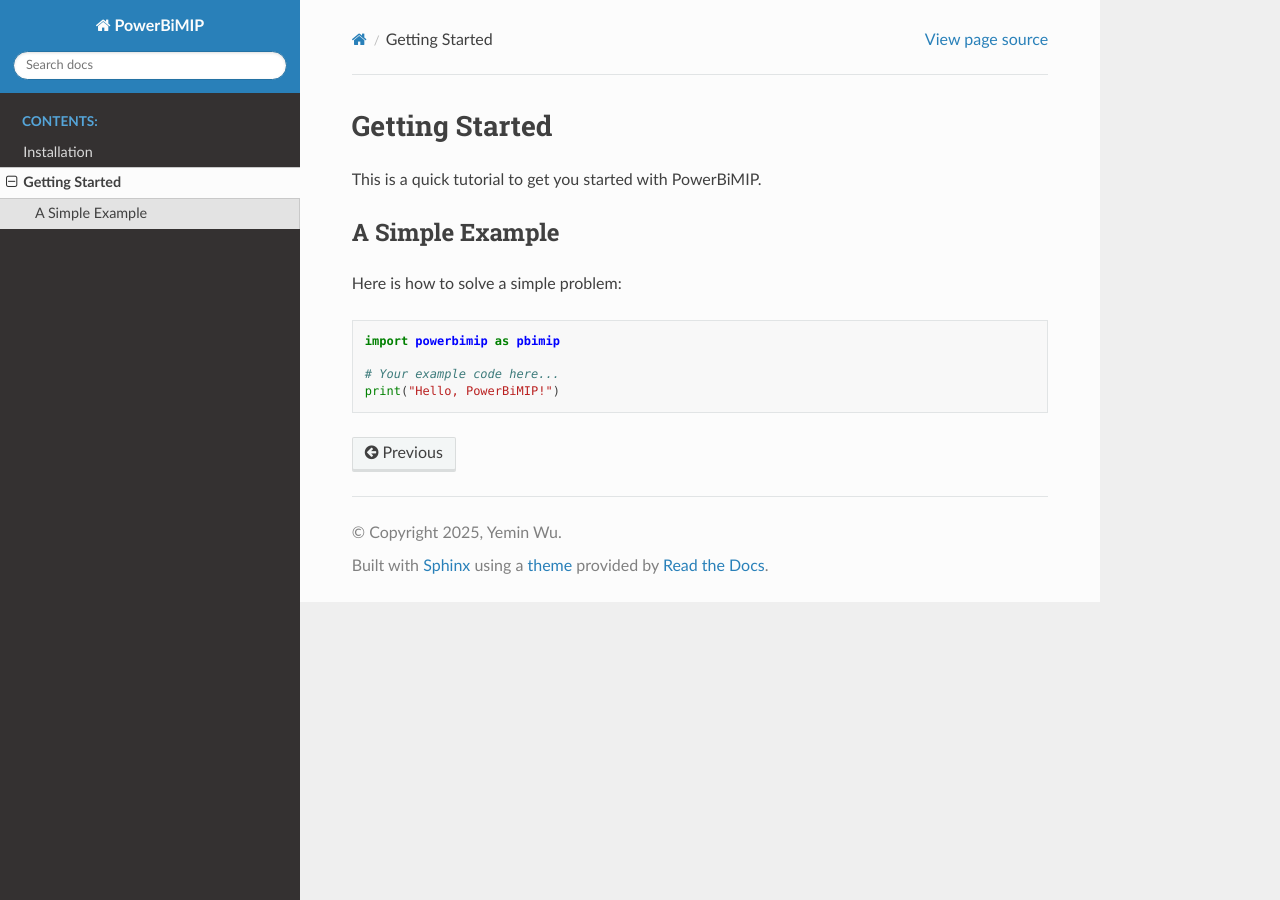
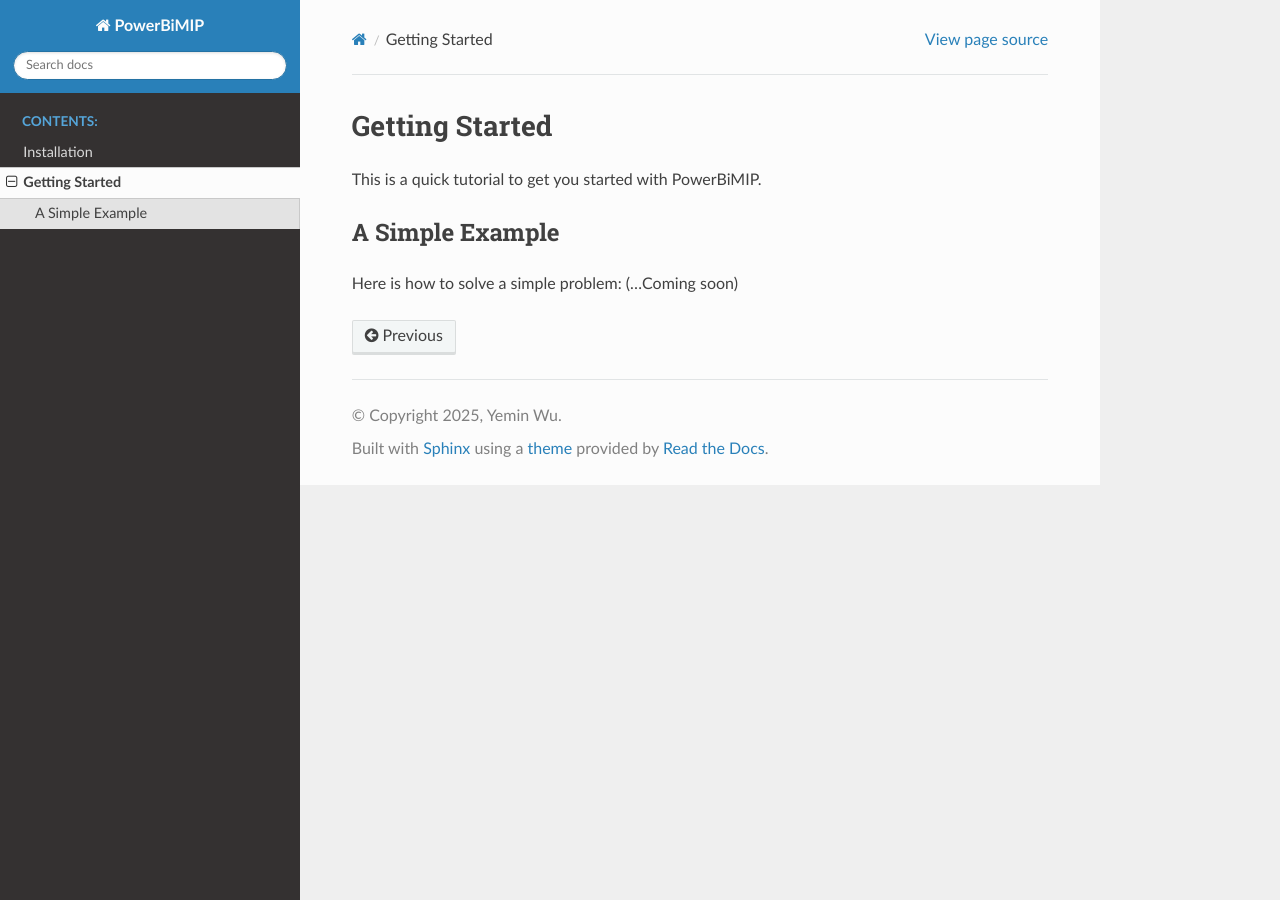
Before and after one commit to GreatTM/PowerBiMIP, a Sphinx documentation site: the page built from docs/source/getting_started.md, in a window 1280 px wide. Built offline with Sphinx 7.4.7 and the Read the Docs theme 3.1.0, drawn with Linux system fonts in a browser that asks for light colours.

Commit message:
website uodate

````diff
--- a/docs/source/getting_started.md
+++ b/docs/source/getting_started.md
@@ -5,9 +5,4 @@
 ## A Simple Example
 
 Here is how to solve a simple problem:
-
-```python
-import powerbimip as pbimip
-
-# Your example code here...
-print("Hello, PowerBiMIP!")
+ (...Coming soon)
````
Also changed, not shown: docs/source/installation.md (+1 -5 lines).
